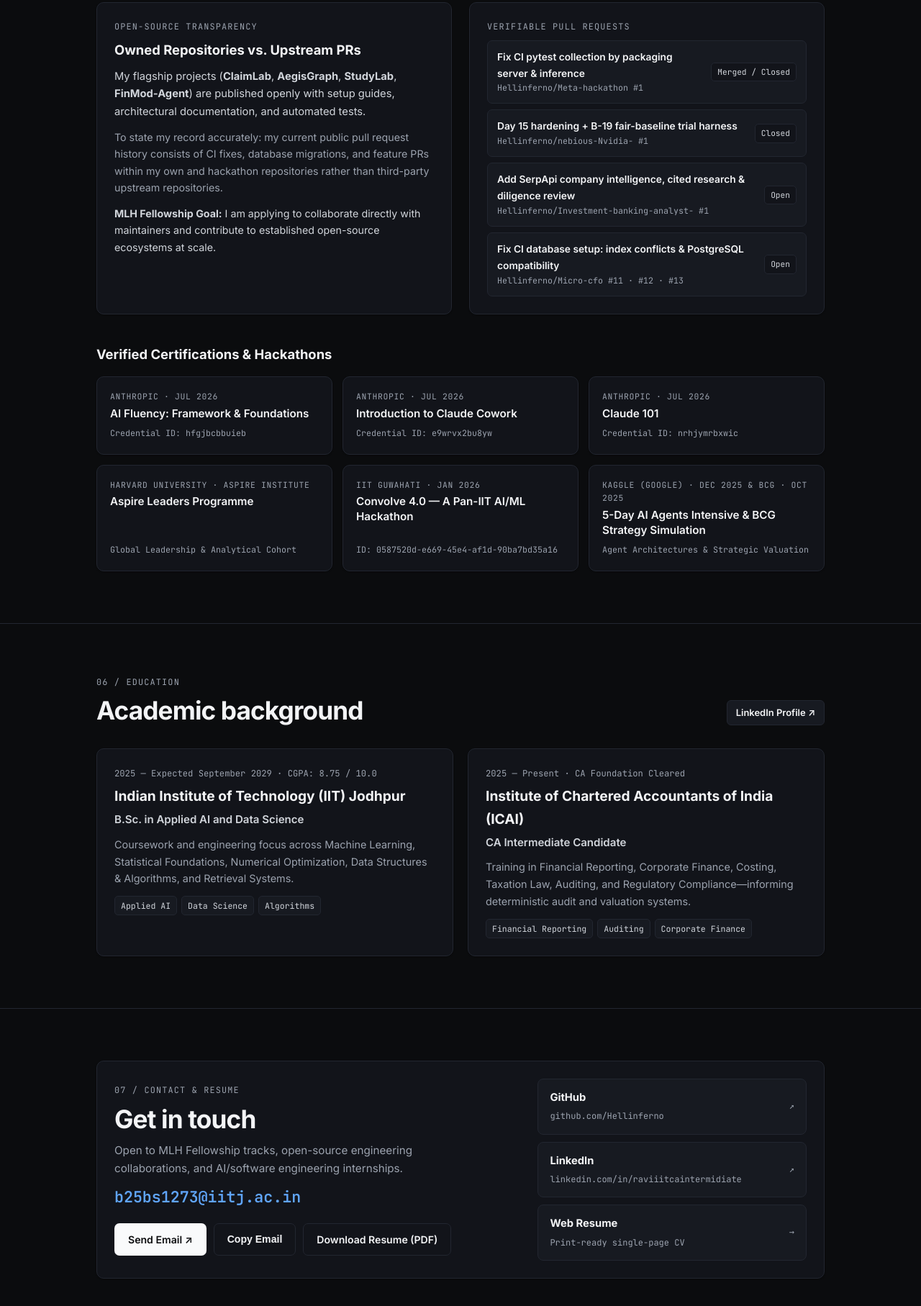
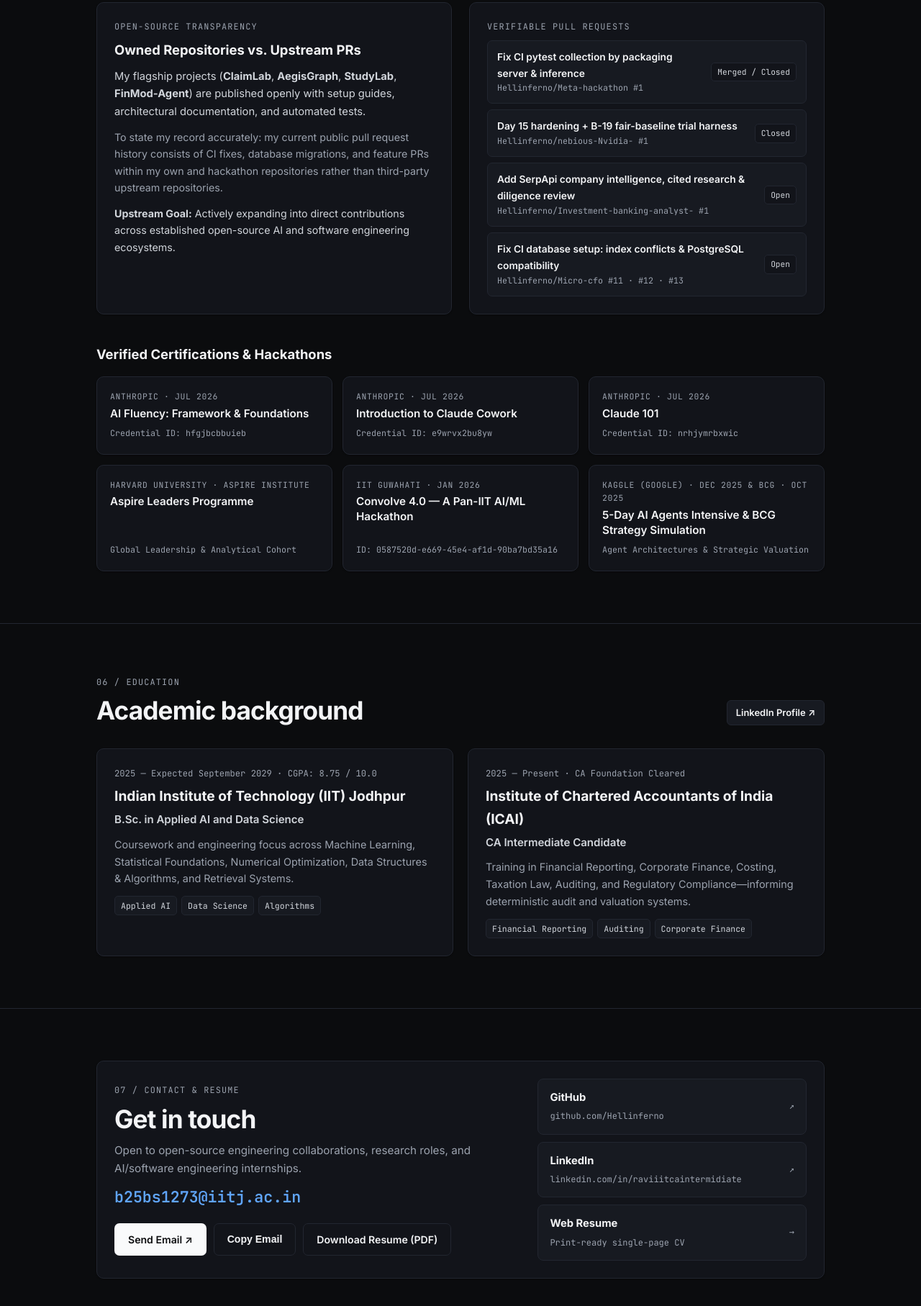
Before and after one commit to Hellinferno/potfolio, a plain HTML site: page index.html in a window 1280 px wide. Shown: the part 6044-7859 px from the top of the page at 72% size. Drawn offline with Linux system fonts and the light colour scheme.

Commit message:
Remove MLH Fellowship references from portfolio

```diff
--- a/index.html
+++ b/index.html
@@ -618,7 +618,7 @@
                             To state my record accurately: my current public pull request history consists of CI fixes, database migrations, and feature PRs within my own and hackathon repositories rather than third-party upstream repositories.
                         </p>
                         <p style="color:var(--text-secondary);font-size:0.89rem;margin-bottom:0;">
-                            <strong>MLH Fellowship Goal:</strong> I am applying to collaborate directly with maintainers and contribute to established open-source ecosystems at scale.
+                            <strong>Upstream Goal:</strong> Actively expanding into direct contributions across established open-source AI and software engineering ecosystems.
                         </p>
                     </div>
 
@@ -761,7 +761,7 @@
                         <span class="section-eyebrow">07 / Contact &amp; Resume</span>
                         <h2 class="section-title" style="margin-bottom:10px;">Get in touch</h2>
                         <p style="color:var(--text-muted);max-width:520px;font-size:0.95rem;">
-                            Open to MLH Fellowship tracks, open-source engineering collaborations, and AI/software engineering internships.
+                            Open to open-source engineering collaborations, research roles, and AI/software engineering internships.
                         </p>
 
                         <a href="mailto:b25bs1273@iitj.ac.in" class="contact-email-display">b25bs1273@iitj.ac.in</a>
```
Also changed, not shown: 1 other file.
